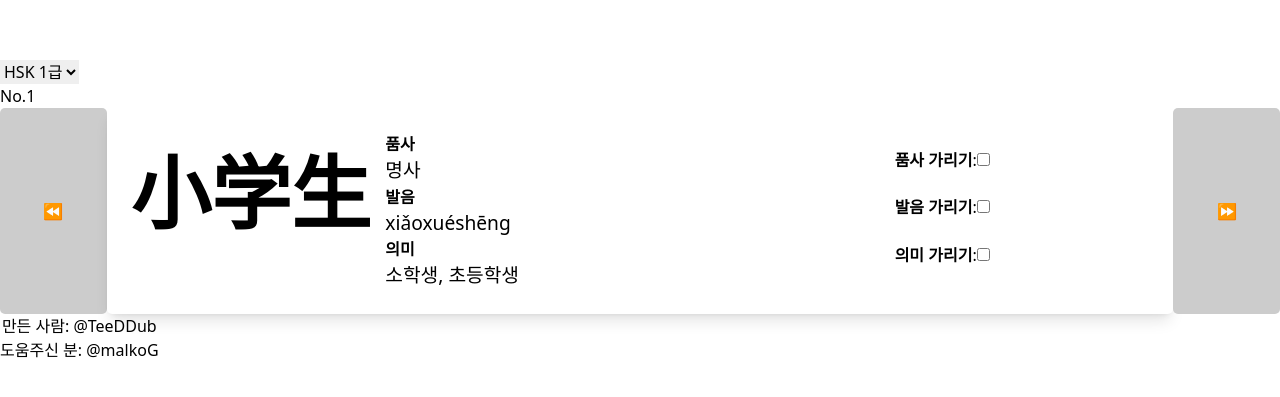
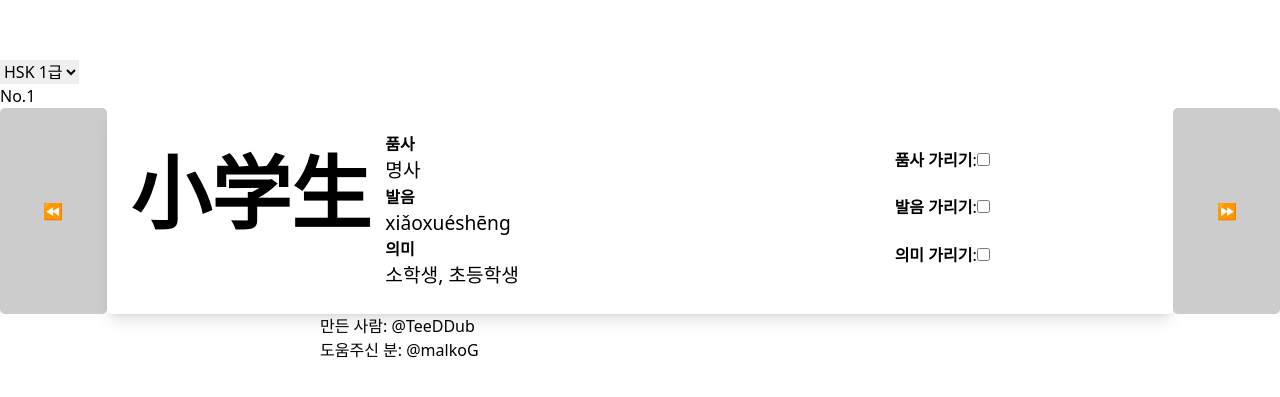
Before and after one commit to TeeDDub/hsk-flashcards, a Vue app: page / in a window 1280 px wide. Shown: the part 189-586 px from the top of the page. Built offline with nearby package versions, Linux system fonts and the light colour scheme.

Commit message:
Refactor HomeContainer.vue to improve layout and readability

```diff
--- a/src/components/HomeContainer.vue
+++ b/src/components/HomeContainer.vue
@@ -11,11 +11,13 @@
         :entry="data[currentId[level]].entry" :parts="data[currentId[level]].parts" :pron="data[currentId[level]].pron" :means="data[currentId[level]].means" />
       <button @click="next" class="basis-1/12" id="next" style="background-color: #ccc; border: none; border-radius: 5px; color: #fff;">⏩️</button>
     </div>
-    <div class="flex w-full text-center">
-      <ul>
-        <li>만든 사람: <a href="https://github.com/TeeDDub">@TeeDDub</a></li>
-        <li>도움주신 분: <a href="https://github.com/malkoG">@malkoG</a></li>
-      </ul>
+    <div class="flex w-full justify-center">
+      <div class="w-1/2">
+        <ul>
+          <li>만든 사람: <a href="https://github.com/TeeDDub" target="_blank">@TeeDDub</a></li>
+          <li>도움주신 분: <a href="https://github.com/malkoG" target="_blank">@malkoG</a></li>
+        </ul>
+      </div>
     </div>
   </div>
 </template>
```
